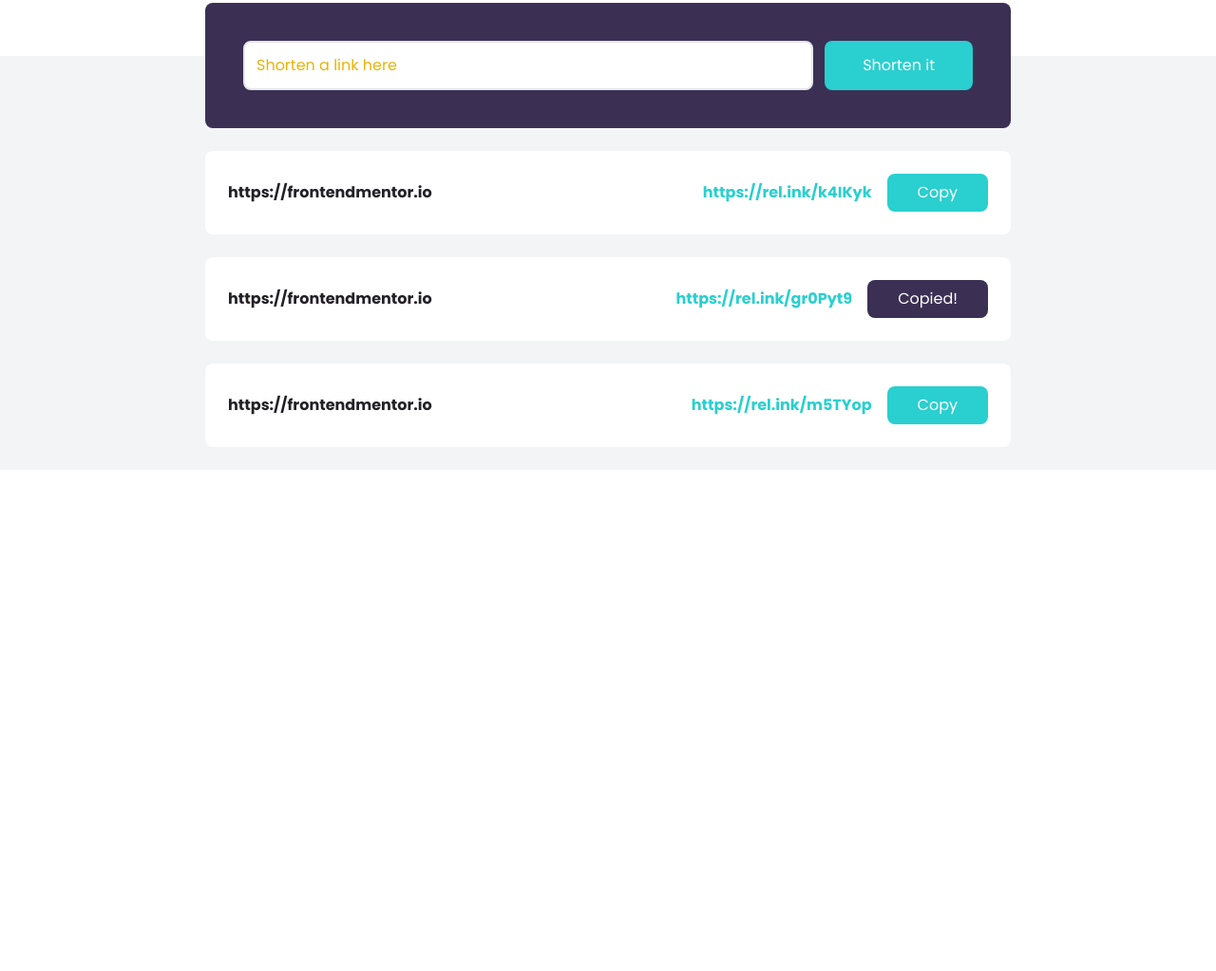
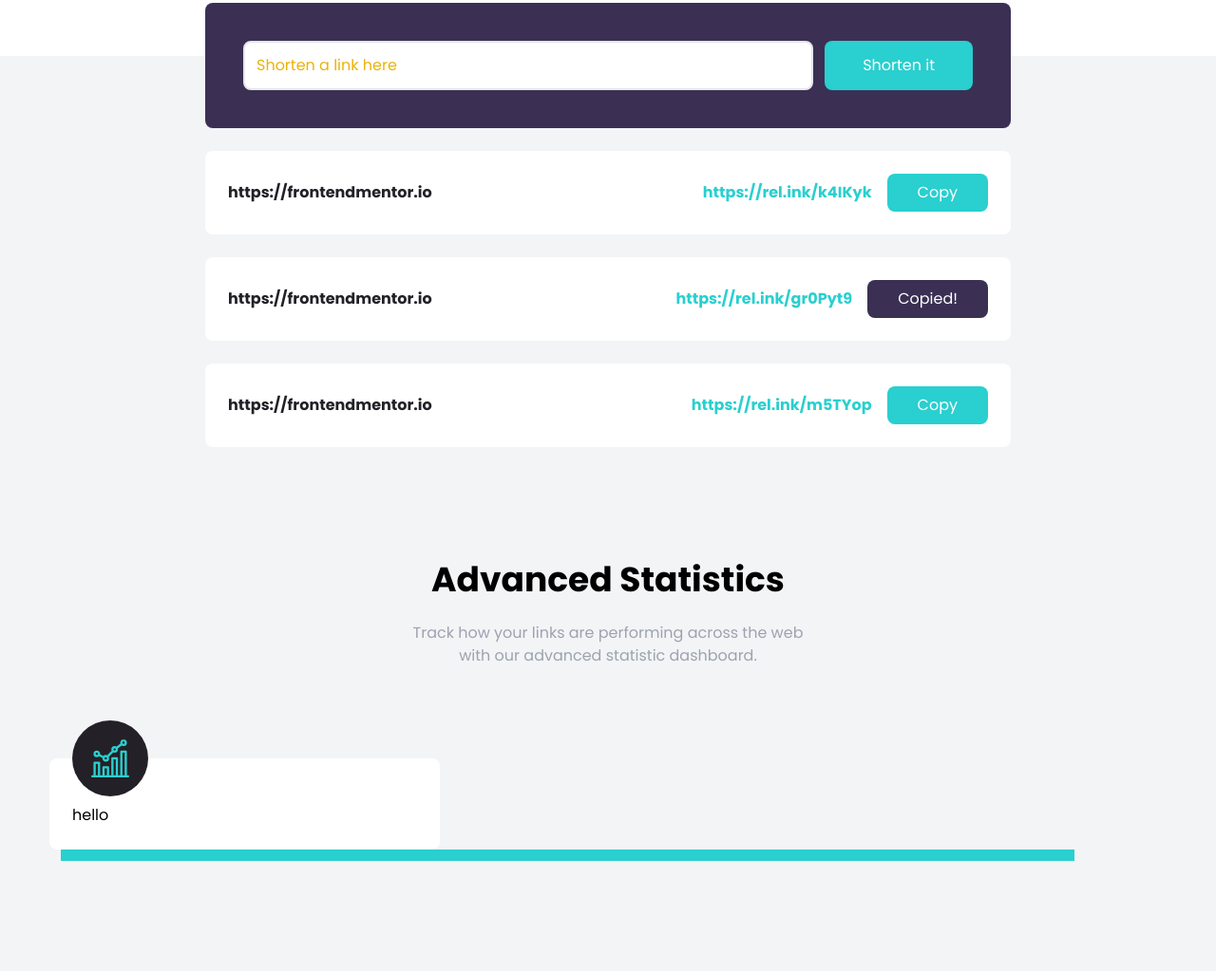
Before and after one commit to AlexGroat/tw-shortly, a website: page index.html in a window 1280 px wide. Shown: the part 685-1708 px from the top of the page at 95% size. Before the commit the page ends 1180 px from the top, so only its background shows below. Drawn offline with Linux system fonts and the light colour scheme.

Commit message:
feature boxes video timestamp 9:03

```diff
--- a/index.html
+++ b/index.html
@@ -114,7 +114,10 @@
           </button>
 
           <!-- Error Message -->
-          <div id="error" class="absolute left-7 bottom-3 text-red text-sm italic"></div>
+          <div
+            id="error"
+            class="absolute left-7 bottom-3 text-red text-sm italic"
+          ></div>
         </form>
 
         <!-- Shortened links -->
@@ -174,5 +177,46 @@
         </div>
       </div>
     </section>
+
+    <!-- Stats section -->
+    <section id="stats" class="py-24 bg-gray-100">
+      <!-- Stats container -->
+      <div class="container mx-auto px-3">
+        <h2 class="text-4xl mb-6 font-bold text-center">Advanced Statistics</h2>
+        <p class="max-w-xs mx-auto text-center text-gray-400 md:max-w-md">
+          Track how your links are performing across the web with our advanced
+          statistic dashboard.
+        </p>
+      </div>
+    </section>
+
+    <!-- Feature section -->
+    <section id="feature" class="pb-32 bg-gray-100">
+      <!-- Feature container -->
+      <div
+        class="relative flex flex-col items-start px-6 mx-auto md:flex-row md:space-x-7"
+      >
+        <!-- Horizontal line -->
+        <div
+          class="hidden absolute top-24 left-16 w-10/12 h-3 bg-cyan md:block"
+        ></div>
+        <!-- Vertical line -->
+        <div class="absolute left-1/2 w-2 h-full -ml-1 bg-cyan md:hidden"></div>
+
+        <!-- Boxes -->
+        <div
+          class="relative flex flex-col p-6 space-y-6 bg-white rounded-lg md:w-1/3"
+        >
+          <!-- Image positioning -->
+          <div class="absolute -ml-10 left-1/2 -top-10 md:left-16">
+            <!-- Image container for background and center -->
+            <div class="flex items-center justify-center w-20 h-20 p-4 rounded-full bg-veryDarkViolet">
+              <img src="images/icon-brand-recognition.svg" alt="">
+            </div>
+          </div>
+          <p>hello</p>
+        </div>
+      </div>
+    </section>
   </body>
 </html>
```
Also changed, not shown: css/style.css.
